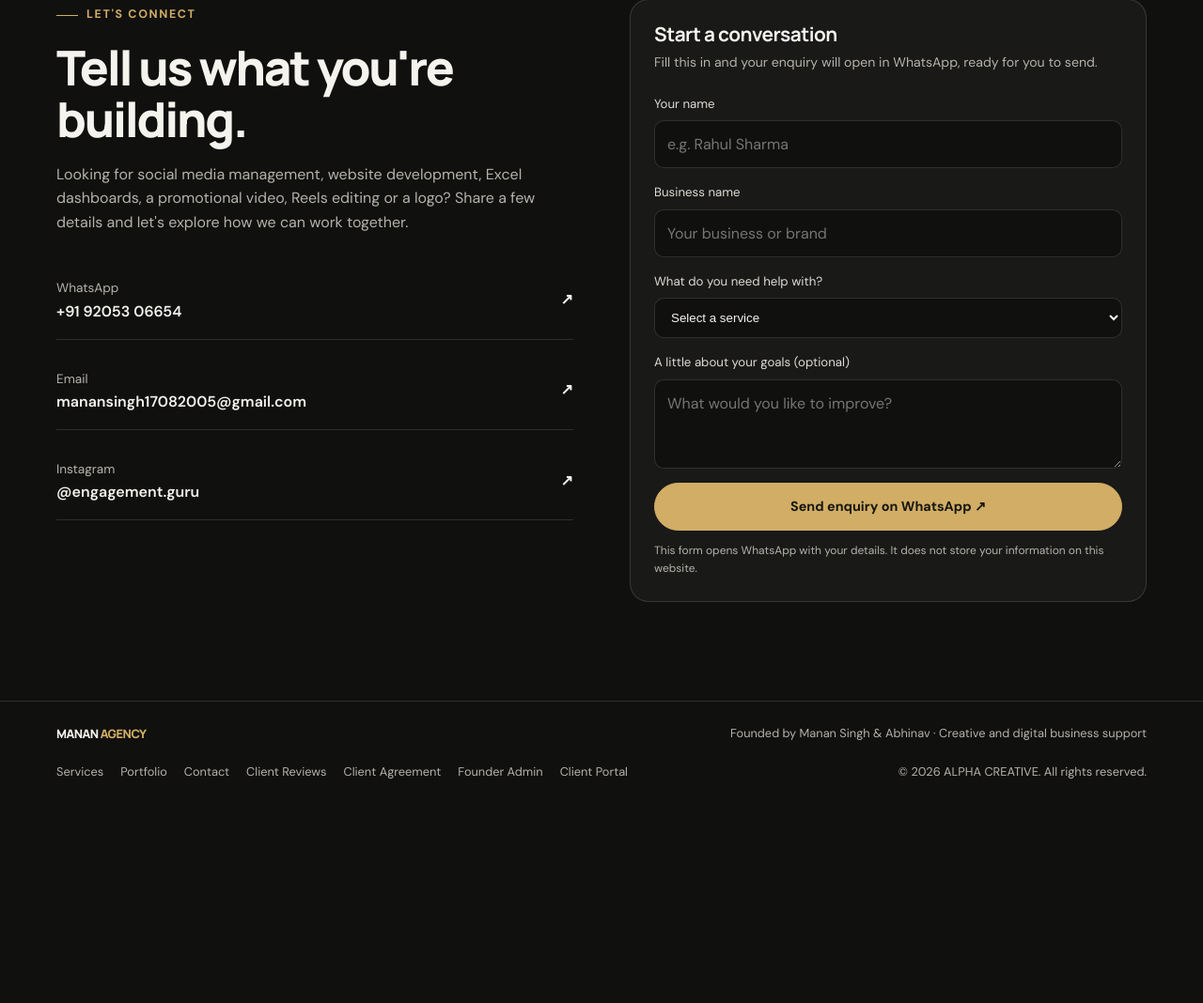
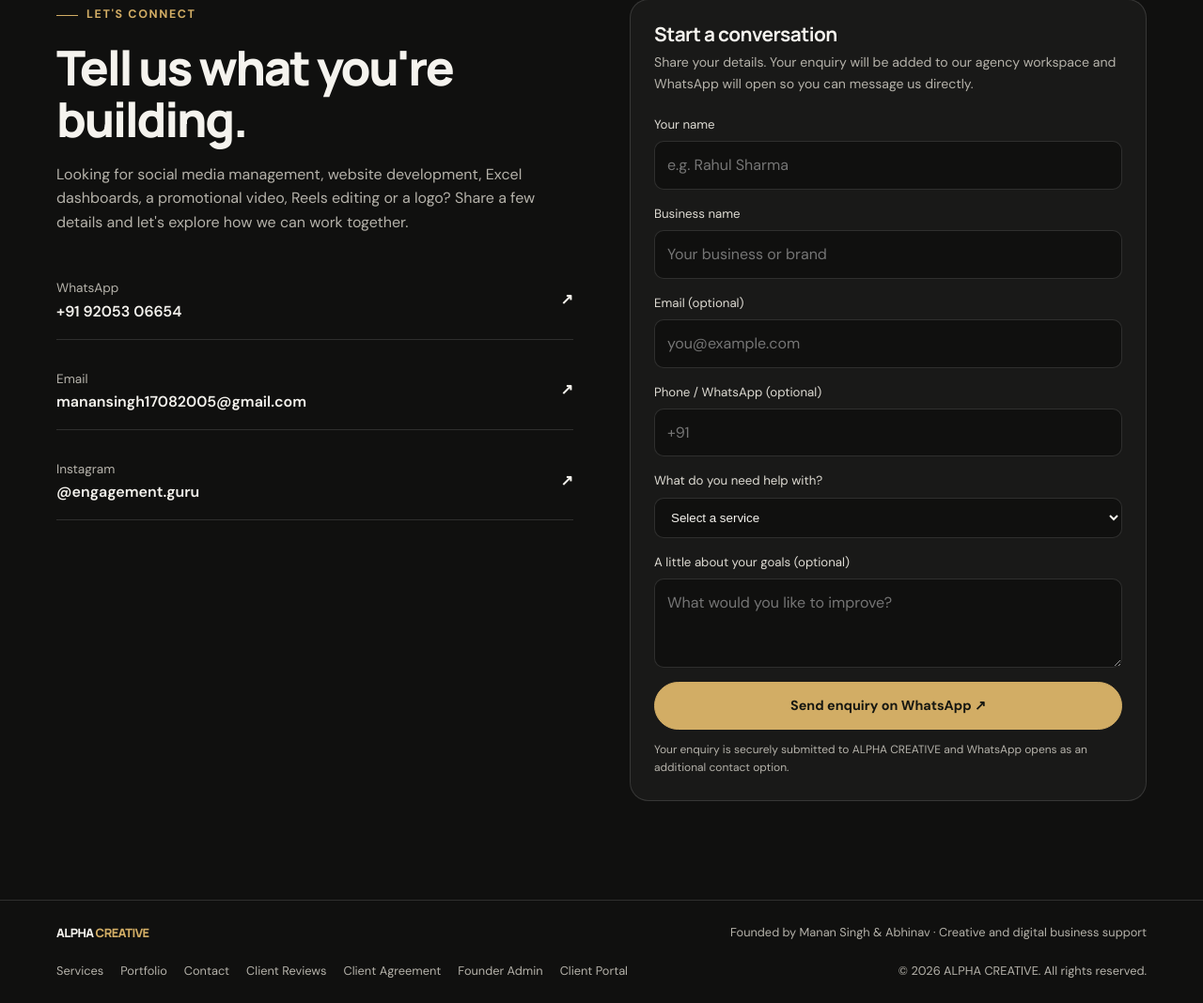
Before and after one commit to manansingh17082005-bot/manan-agency-website, a plain HTML site: page index.html in a window 1280 px wide. Shown: the part 6698-7766 px from the top of the page at 94% size. Before the commit the page ends 7554 px from the top, so only its background shows below. Drawn offline with Linux system fonts and the light colour scheme.

Commit message:
Connect agency enquiry form to founder portal

```diff
--- a/index.html
+++ b/index.html
@@ -107,23 +107,24 @@
       <div class="contact-copy"><span class="eyebrow">Let's connect</span><h2>Tell us what you're building.</h2><p>Looking for social media management, website development, Excel dashboards, a promotional video, Reels editing or a logo? Share a few details and let's explore how we can work together.</p>
         <div class="contact-list"><a class="contact-link" href="https://wa.me/919205306654" target="_blank" rel="noopener"><div><span>WhatsApp</span><br><strong>+91 92053 06654</strong></div><strong>↗</strong></a><a class="contact-link" href="mailto:manansingh17082005@gmail.com"><div><span>Email</span><br><strong>manansingh17082005@gmail.com</strong></div><strong>↗</strong></a><a class="contact-link" href="https://www.instagram.com/engagement.guru/" target="_blank" rel="noopener"><div><span>Instagram</span><br><strong>@engagement.guru</strong></div><strong>↗</strong></a></div>
       </div>
-      <form class="lead-form" id="leadForm"><h3>Start a conversation</h3><p>Fill this in and your enquiry will open in WhatsApp, ready for you to send.</p>
+      <form class="lead-form" id="leadForm"><h3>Start a conversation</h3><p>Share your details. Your enquiry will be added to our agency workspace and WhatsApp will open so you can message us directly.</p>
         <div class="field"><label for="name">Your name</label><input id="name" name="name" placeholder="e.g. Rahul Sharma" required></div>
-        <div class="field"><label for="business">Business name</label><input id="business" name="business" placeholder="Your business or brand" required></div>
+        <div class="field"><label for="business">Business name</label><input id="business" name="business" placeholder="Your business or brand" required></div><div class="field"><label for="leadEmail">Email (optional)</label><input id="leadEmail" name="email" type="email" placeholder="you@example.com"></div><div class="field"><label for="leadPhone">Phone / WhatsApp (optional)</label><input id="leadPhone" name="phone" type="tel" placeholder="+91"></div>
         <div class="field"><label for="service">What do you need help with?</label><select id="service" name="service" required><option value="" disabled selected>Select a service</option><option>Social media management</option><option>Reels / video editing</option><option>Promotional video</option><option>Logo / brand design</option><option>Content creation</option><option>Website development</option><option>Dashboards & data analytics</option><option>Digital marketing</option><option>Not sure yet — let's discuss</option></select></div>
         <div class="field"><label for="message">A little about your goals (optional)</label><textarea id="message" name="message" placeholder="What would you like to improve?"></textarea></div>
-        <button class="btn" type="submit">Send enquiry on WhatsApp ↗</button><div class="form-help">This form opens WhatsApp with your details. It does not store your information on this website.</div>
+        <button class="btn" type="submit">Send enquiry on WhatsApp ↗</button><div class="form-help">Your enquiry is securely submitted to ALPHA CREATIVE and WhatsApp opens as an additional contact option.</div>
       </form>
     </div></section>
   </main>
-  <footer class="footer"><div class="wrap footer-inner"><a class="brand" href="#home">MANAN <span>AGENCY</span></a><p>Founded by Manan Singh & Abhinav · Creative and digital business support</p><div class="footer-links"><a href="#services">Services</a><a href="#work">Portfolio</a><a href="#contact">Contact</a><a href="reviews/">Client Reviews</a><a href="agreement/">Client Agreement</a><a href="admin/">Founder Admin</a><a href="client/">Client Portal</a></div><p>© <span id="year"></span> ALPHA CREATIVE. All rights reserved.</p></div></footer>
+  <footer class="footer"><div class="wrap footer-inner"><a class="brand" href="#home">ALPHA <span>CREATIVE</span></a><p>Founded by Manan Singh & Abhinav · Creative and digital business support</p><div class="footer-links"><a href="#services">Services</a><a href="#work">Portfolio</a><a href="#contact">Contact</a><a href="reviews/">Client Reviews</a><a href="agreement/">Client Agreement</a><a href="admin/">Founder Admin</a><a href="client/">Client Portal</a></div><p>© <span id="year"></span> ALPHA CREATIVE. All rights reserved.</p></div></footer>
   <script>
     const toggle=document.getElementById('menuToggle');const nav=document.getElementById('navLinks');toggle.addEventListener('click',()=>{const open=nav.classList.toggle('open');toggle.setAttribute('aria-expanded',String(open));toggle.textContent=open?'Close ✕':'Menu ☰'});nav.querySelectorAll('a').forEach(a=>a.addEventListener('click',()=>{nav.classList.remove('open');toggle.setAttribute('aria-expanded','false');toggle.textContent='Menu ☰'}));
 
 
 
     document.getElementById('year').textContent=new Date().getFullYear();
-    document.getElementById('leadForm').addEventListener('submit',e=>{e.preventDefault();const name=document.getElementById('name').value.trim();const business=document.getElementById('business').value.trim();const service=document.getElementById('service').value;const message=document.getElementById('message').value.trim();const body=`Hi Manan, I'd like to discuss your services.\n\nName: ${name}\nBusiness: ${business}\nService needed: ${service}\nGoals/details: ${message||'Not provided'}\n\nPlease let me know the next steps.`;window.open('https://wa.me/919205306654?text='+encodeURIComponent(body),'_blank','noopener');});
+    const alphaDb=window.supabase.createClient(window.ALPHA_SUPABASE_URL,window.ALPHA_SUPABASE_ANON_KEY);
+    document.getElementById('leadForm').addEventListener('submit',async e=>{e.preventDefault();const form=e.currentTarget;const name=document.getElementById('name').value.trim();const business=document.getElementById('business').value.trim();const service=document.getElementById('service').value;const message=document.getElementById('message').value.trim();const email=document.getElementById('leadEmail').value.trim();const phone=document.getElementById('leadPhone').value.trim();const submit=form.querySelector('button[type="submit"]');submit.disabled=true;submit.textContent='Submitting…';const {error}=await alphaDb.from('agency_leads').insert({name,business_name:business,email:email||null,phone:phone||null,service_interest:service,message:message||null,source:'website',status:'new'});submit.disabled=false;submit.textContent='Send enquiry on WhatsApp ↗';if(error){alert('We could not save your enquiry right now. Please contact us directly on WhatsApp.');return;}const body=`Hi ALPHA CREATIVE, I'd like to discuss your services.\n\nName: ${name}\nBusiness: ${business}\nEmail: ${email||'Not provided'}\nPhone: ${phone||'Not provided'}\nService needed: ${service}\nGoals/details: ${message||'Not provided'}\n\nPlease let me know the next steps.`;window.open('https://wa.me/919205306654?text='+encodeURIComponent(body),'_blank','noopener');form.reset();});
   </script>
 </body>
 </html>
```
